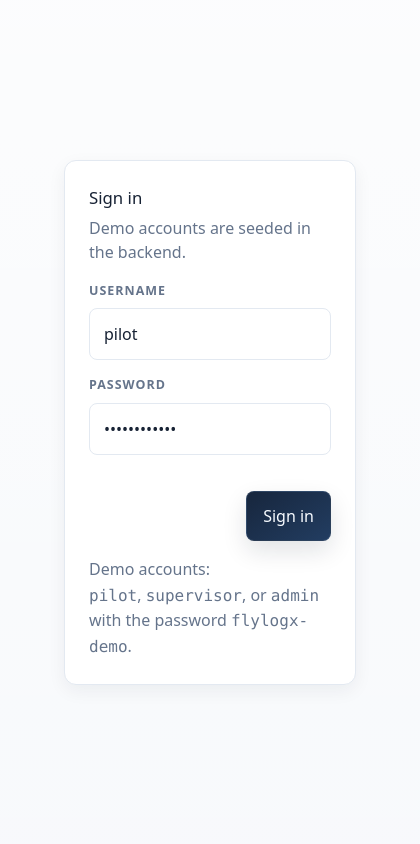
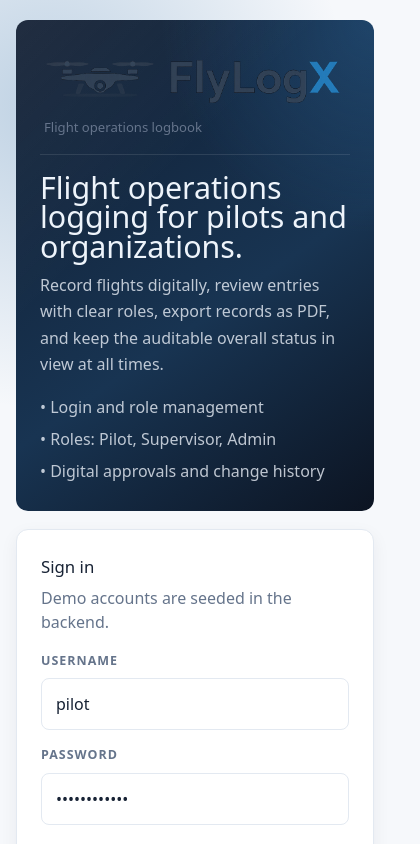
Before and after one commit to dirkmothes/FlyLogX, a Next.js app in the folder frontend/: page /login in a window 390 px wide. Shown: the top 844 px of the page, 420 px wide, since content can reach past the window. Built offline with nearby package versions, Linux system fonts and the light colour scheme; no server answers.

Commit message:
Center mobile login layout

```diff
--- a/frontend/app/globals.css
+++ b/frontend/app/globals.css
@@ -2958,6 +2958,45 @@ select.input option {
     font-size: clamp(1.6rem, 5vw, 2rem);
   }
 
+  .login-layout {
+    display: flex;
+    flex-direction: column;
+    justify-content: center;
+    align-items: center;
+    gap: 18px;
+    min-height: 100dvh;
+    padding: 20px 16px 28px;
+  }
+
+  .login-hero,
+  .login-card {
+    width: min(100%, 560px);
+  }
+
+  .login-hero {
+    padding: 28px 24px;
+    gap: 18px;
+    border-radius: var(--radius);
+  }
+
+  .login-hero h1 {
+    font-size: clamp(1.9rem, 7vw, 2.6rem);
+  }
+
+  .login-hero p {
+    max-width: none;
+  }
+
+  .login-card {
+    padding: 0;
+    background: transparent;
+  }
+
+  .login-card .form-card {
+    max-width: none;
+    margin-inline: 0;
+  }
+
   .grid-2,
   .grid-3,
   .grid-4,
```
